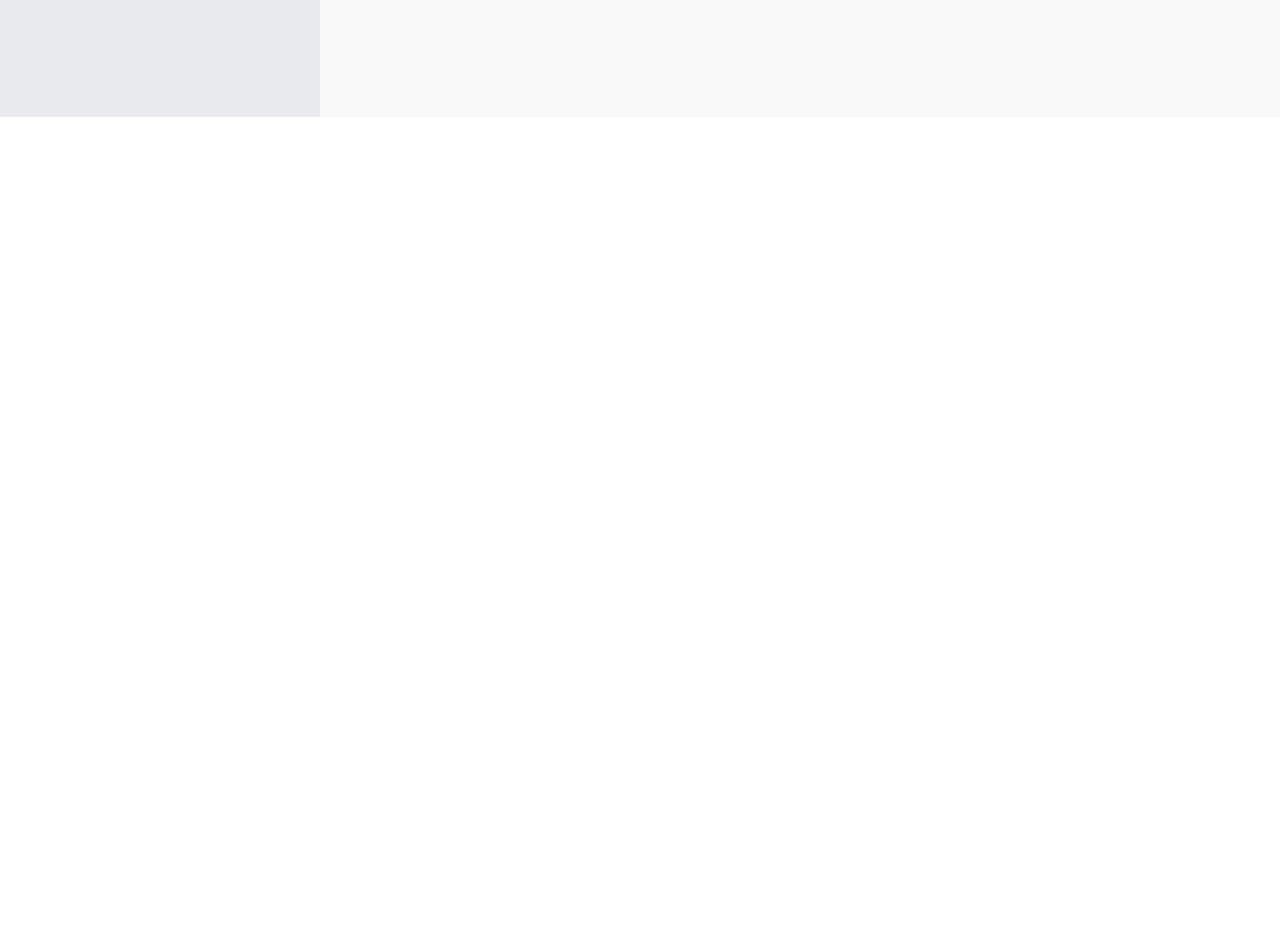
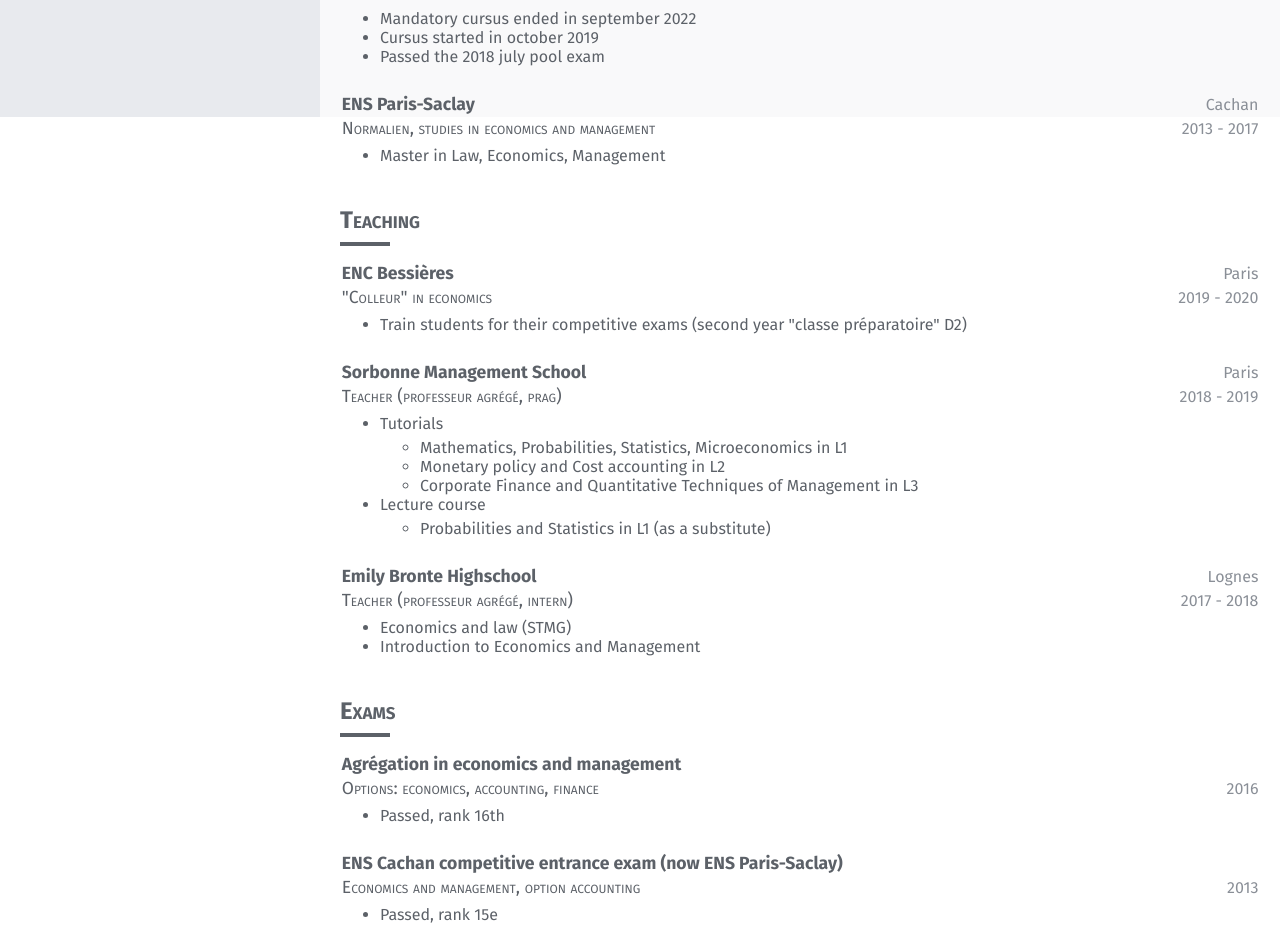
Before and after one commit to ecogest/resume, an Angular app: page / in a window 1280 px wide. Shown: the part 683-1628 px from the top of the page. Before the commit the page ends 800 px from the top, so only its background shows below. Built offline with nearby package versions, Linux system fonts and the light colour scheme.

Commit message:
add sections

```diff
--- a/src/app/app.component.html
+++ b/src/app/app.component.html
@@ -12,6 +12,8 @@
   <app-sidebar></app-sidebar>
   <div class="content">
     <app-header></app-header>
-    <app-section title="Profesionnal Experience" [subsections]="experience"></app-section>
+    <ng-container *ngFor="let section of sections;">
+      <app-section [title]="section.title" [subsections]="section.subsections"></app-section>
+    </ng-container>
   </div>
 </div>
--- a/src/app/app.component.ts
+++ b/src/app/app.component.ts
@@ -1,5 +1,5 @@
 import { Component } from '@angular/core';
-import { experience } from './data/sections/experience';
+import { sections } from './data/sections/experience';
 
 @Component({
   selector: 'app-root',
@@ -7,6 +7,5 @@ import { experience } from './data/sections/experience';
   styleUrls: ['./app.component.scss'],
 })
 export class AppComponent {
-  title = 'resume';
-  experience = experience;
+  sections = sections;
 }
--- a/src/app/components/section/section.component.scss
+++ b/src/app/components/section/section.component.scss
@@ -3,8 +3,9 @@
 
     h2 {
         font-size: 1.5em;
+        font-weight: bold;
         margin-bottom: 0.1em;
-        // font-variant: small-caps;
+        font-variant: small-caps;
     }
     hr {
         max-width: 50px;
--- a/src/app/components/subsection/subsection.component.html
+++ b/src/app/components/subsection/subsection.component.html
@@ -9,7 +9,10 @@
             <p class="date">{{data.date?.start}}{{data.date?.end ? ' - ' + data.date?.end: ''}}</p>
         </div>
     </div>
-    <ul class="items" *ngFor="let item of data.items">
-        <li class="item">{{item}}</li>
+    <ul class="items">
+        <ng-container  *ngFor="let item of data.items">
+            <li *ngIf="!isSubList(item)" class="item">{{item}}</li>
+            <ul *ngIf="isSubList(item)" class="sublist"><li *ngFor="let i of toList(item)">{{i}}</li></ul>
+        </ng-container>
     </ul>
 </div>
--- a/src/app/components/subsection/subsection.component.scss
+++ b/src/app/components/subsection/subsection.component.scss
@@ -17,10 +17,15 @@
 }
 
 .title {
-    font-size: 1.2em;
+    font-size: 1.1em;
     font-weight: bold;
 }
 
 .subtitle {
-    font-size: 1.2em;
+    font-size: 1.1em;
+    font-variant: small-caps;
 }
+
+ul {
+    margin-top: 5px;
+}
--- a/src/app/components/subsection/subsection.component.ts
+++ b/src/app/components/subsection/subsection.component.ts
@@ -10,5 +10,12 @@ export class SubsectionComponent implements OnInit {
   @Input() data?: SubSection;
   constructor() {}
 
+  isSubList(item: string | string[]) {
+    return typeof item != 'string';
+  }
+
+  toList(item: string | string[]) {
+    return item as string[];
+  }
   ngOnInit(): void {}
 }
--- a/src/app/components/subsection/subsection.type.ts
+++ b/src/app/components/subsection/subsection.type.ts
@@ -1,7 +1,12 @@
+export interface Section {
+  title: string;
+  subsections: SubSection[];
+}
+
 export interface SubSection {
   title?: string;
   subtitle?: string;
-  items?: string[];
+  items?: (string | string[])[];
   location?: string;
   date?: { start: string; end?: string };
 }
--- a/src/app/data/sections/experience.ts
+++ b/src/app/data/sections/experience.ts
@@ -1,6 +1,9 @@
-import { SubSection } from 'src/app/components/subsection/subsection.type';
+import {
+  Section,
+  SubSection,
+} from 'src/app/components/subsection/subsection.type';
 
-export const experience: SubSection[] = [
+const experience: SubSection[] = [
   {
     title: 'La Redoute',
     subtitle: 'Data Engineer',
@@ -15,4 +18,130 @@ export const experience: SubSection[] = [
     location: 'Paris',
     date: { start: 'april, september 2022' },
   },
+  {
+    title: 'Sorbonne Management School',
+    subtitle: 'Teacher',
+    items: ['See the Teaching section below'],
+    location: 'Paris',
+    date: { start: '2018', end: '2019' },
+  },
 ];
+
+const studies: SubSection[] = [
+  {
+    title: 'School 42',
+    subtitle: '42 Cursus',
+    items: [
+      'Mandatory cursus ended in september 2022',
+      'Cursus started in october 2019',
+      'Passed the 2018 july pool exam',
+    ],
+    location: 'Paris',
+    date: { start: '2019', end: '2022' },
+  },
+  {
+    title: 'ENS Paris-Saclay',
+    subtitle: 'Normalien, studies in economics and management',
+    items: ['Master in Law, Economics, Management'],
+    location: 'Cachan',
+    date: { start: '2013', end: '2017' },
+  },
+];
+
+const teaching: SubSection[] = [
+  {
+    title: 'ENC Bessières',
+    subtitle: '"Colleur" in economics',
+    items: [
+      'Train students for their competitive exams (second year "classe préparatoire" D2)',
+    ],
+    location: 'Paris',
+    date: { start: '2019', end: '2020' },
+  },
+  {
+    title: 'Sorbonne Management School',
+    subtitle: 'Teacher (professeur agrégé, prag)',
+    items: [
+      'Tutorials',
+      [
+        'Mathematics, Probabilities, Statistics, Microeconomics in L1',
+        'Monetary policy and Cost accounting in L2',
+        'Corporate Finance and Quantitative Techniques of Management in L3',
+      ],
+      'Lecture course',
+      ['Probabilities and Statistics in L1 (as a substitute)'],
+    ],
+    location: 'Paris',
+    date: { start: '2018', end: '2019' },
+  },
+  {
+    title: 'Emily Bronte Highschool',
+    subtitle: 'Teacher (professeur agrégé, intern)',
+    items: [
+      'Economics and law (STMG)',
+      'Introduction to Economics and Management',
+    ],
+    location: 'Lognes',
+    date: { start: '2017', end: '2018' },
+  },
+];
+
+const exams: SubSection[] = [
+  {
+    title: 'Agrégation in economics and management',
+    subtitle: 'Options: economics, accounting, finance',
+    items: ['Passed, rank 16th'],
+    location: '',
+    date: { start: '2016', end: '' },
+  },
+  {
+    title: 'ENS Cachan competitive entrance exam (now ENS Paris-Saclay)',
+    subtitle: 'Economics and management, option accounting',
+    items: ['Passed, rank 15e'],
+    location: '',
+    date: { start: '2013', end: '' },
+  },
+];
+
+const jury: SubSection[] = [
+  {
+    title: '',
+    subtitle: '',
+    items: [''],
+    location: '',
+    date: { start: '', end: '' },
+  },
+  {
+    title: '',
+    subtitle: '',
+    items: [''],
+    location: '',
+    date: { start: '', end: '' },
+  },
+  {
+    title: '',
+    subtitle: '',
+    items: [''],
+    location: '',
+    date: { start: '', end: '' },
+  },
+];
+
+const internship: SubSection[] = [
+  {
+    title: '',
+    subtitle: '',
+    items: [''],
+    location: '',
+    date: { start: '', end: '' },
+  },
+];
+
+export const sections: Section[] = [
+  { title: 'Experience', subsections: experience },
+  { title: 'Studies', subsections: studies },
+  { title: 'Teaching', subsections: teaching },
+  { title: 'Exams', subsections: exams },
+  // { title: 'Jury member', subsections: jury },
+  // { title: 'Internship', subsections: internship },
+];
```
